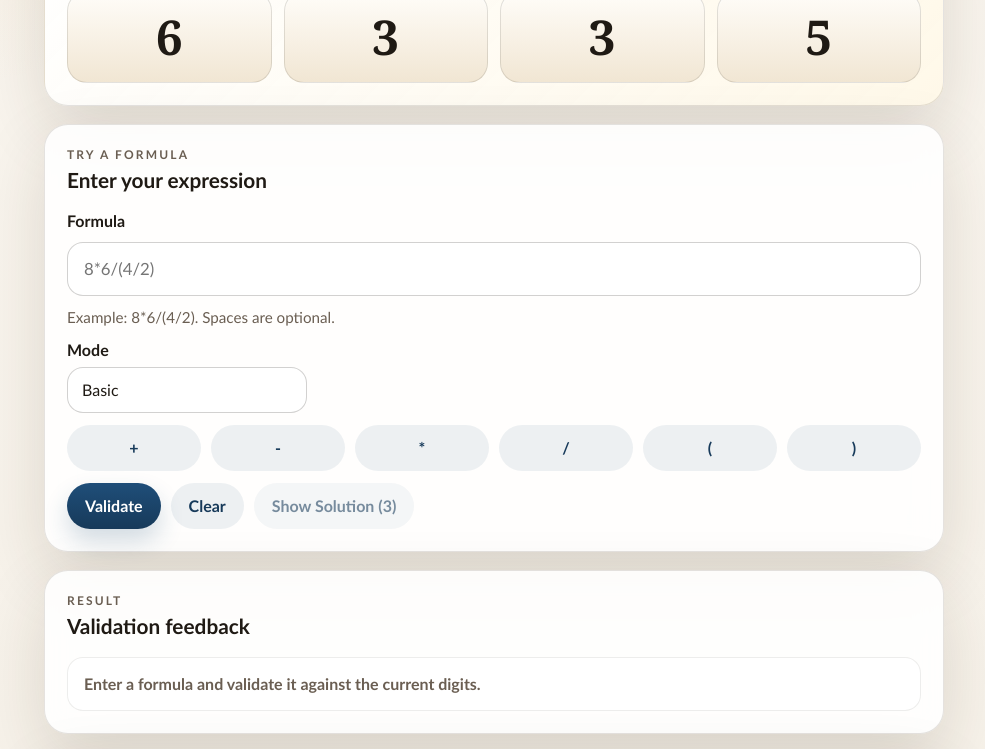
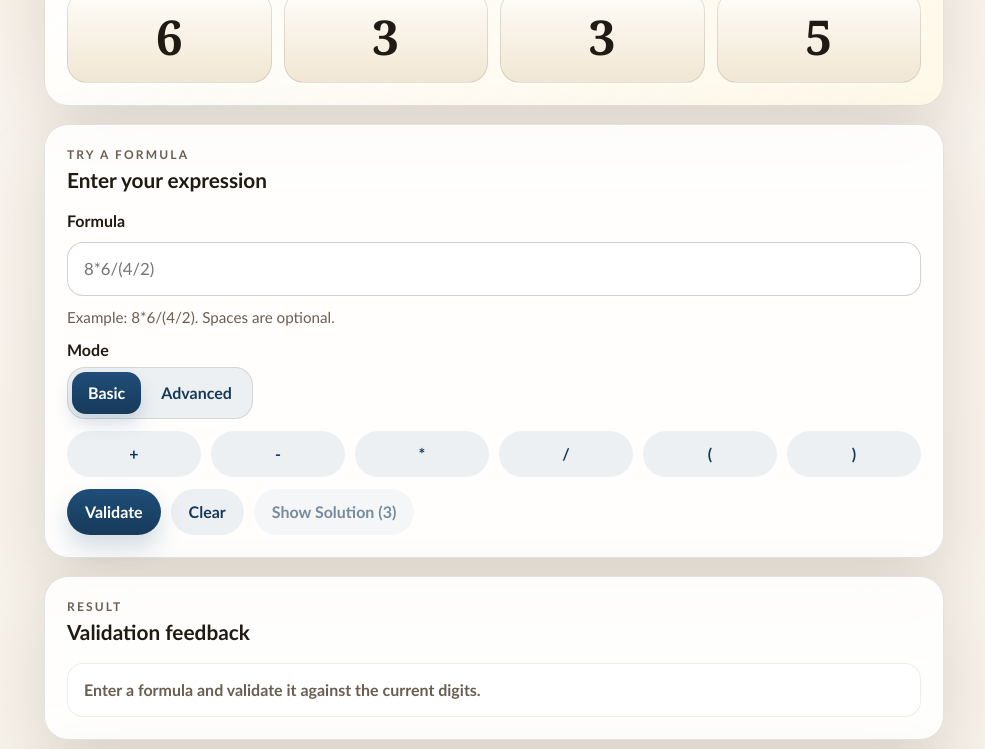
Before and after one commit to Davelhw/24-web-games, a website built with Vite: page index.html in a window 1280 px wide. Shown: the part 630-1379 px from the top of the page, without its empty margins (146-1131 px from the left). Built offline with nearby package versions, Linux system fonts and the light colour scheme.

Commit message:
Refactor mode selection UI from dropdown to button group for improved accessibility and user experience

```diff
--- a/src/main.ts
+++ b/src/main.ts
@@ -82,11 +82,11 @@ app.innerHTML = `
         </p>
 
         <div class="mode-row">
-          <label class="formula-label" for="mode-select">Mode</label>
-          <select id="mode-select" data-mode>
-            <option value="basic">Basic</option>
-            <option value="advanced">Advanced</option>
-          </select>
+          <span class="formula-label">Mode</span>
+          <div class="mode-switch" role="group" aria-label="Mode">
+            <button class="mode-switch-button" type="button" data-mode-basic>Basic</button>
+            <button class="mode-switch-button" type="button" data-mode-advanced>Advanced</button>
+          </div>
         </div>
 
         <div class="keypad" data-keypad aria-label="Formula keypad"></div>
@@ -173,7 +173,8 @@ const digitsContainer = queryRequired<HTMLDivElement>(app, '[data-digits]');
 const form = queryRequired<HTMLFormElement>(app, '[data-form]');
 const formulaInput = queryRequired<HTMLInputElement>(app, '[data-formula]');
 const instructionsElement = queryRequired<HTMLUListElement>(app, '[data-instructions]');
-const modeSelect = queryRequired<HTMLSelectElement>(app, '[data-mode]');
+const modeBasicButton = queryRequired<HTMLButtonElement>(app, '[data-mode-basic]');
+const modeAdvancedButton = queryRequired<HTMLButtonElement>(app, '[data-mode-advanced]');
 const keypadElement = queryRequired<HTMLDivElement>(app, '[data-keypad]');
 const advancedSolutionNote = queryRequired<HTMLParagraphElement>(app, '[data-advanced-solution-note]');
 const resultElement = queryRequired<HTMLDivElement>(app, '[data-result]');
@@ -453,9 +454,12 @@ function updateNewChallengeButton(): void {
 }
 
 function updateModeUI(): void {
-  modeSelect.value = currentMode;
   renderInstructions(currentMode);
   renderKeypad(currentMode);
+  modeBasicButton.classList.toggle('mode-switch-button--active', currentMode === 'basic');
+  modeAdvancedButton.classList.toggle('mode-switch-button--active', currentMode === 'advanced');
+  modeBasicButton.setAttribute('aria-pressed', String(currentMode === 'basic'));
+  modeAdvancedButton.setAttribute('aria-pressed', String(currentMode === 'advanced'));
   updateShowSolutionButton();
 }
 
@@ -727,8 +731,12 @@ formulaInput.addEventListener('input', () => {
   handleFormulaInputChanged();
 });
 
-modeSelect.addEventListener('change', () => {
-  setMode(modeSelect.value === 'advanced' ? 'advanced' : 'basic');
+modeBasicButton.addEventListener('click', () => {
+  setMode('basic');
+});
+
+modeAdvancedButton.addEventListener('click', () => {
+  setMode('advanced');
 });
 
 updateModeUI();
--- a/src/styles.css
+++ b/src/styles.css
@@ -176,23 +176,37 @@ h2 {
   gap: 8px;
 }
 
-#mode-select {
-  width: min(240px, 100%);
-  min-height: 46px;
-  border-radius: 16px;
-  border: 1px solid rgba(31, 26, 20, 0.2);
-  padding: 0 14px;
-  font: inherit;
-  font-size: 1rem;
-  color: var(--text);
-  background: rgba(255, 255, 255, 0.95);
-  outline: none;
-  appearance: none;
+.mode-switch {
+  display: inline-flex;
+  width: fit-content;
+  padding: 4px;
+  border-radius: 18px;
+  background: rgba(31, 78, 121, 0.08);
+  border: 1px solid rgba(31, 26, 20, 0.12);
+  gap: 4px;
 }
 
-#mode-select:focus {
-  border-color: rgba(31, 78, 121, 0.45);
-  box-shadow: 0 0 0 4px rgba(31, 78, 121, 0.12);
+.mode-switch-button {
+  min-height: 42px;
+  padding: 0 16px;
+  border-radius: 14px;
+  color: var(--primary-strong);
+  background: transparent;
+  box-shadow: none;
+}
+
+.mode-switch-button:hover {
+  transform: none;
+}
+
+.mode-switch-button--active {
+  color: #fff;
+  background: linear-gradient(180deg, var(--primary) 0%, var(--primary-strong) 100%);
+  box-shadow: 0 10px 18px rgba(31, 78, 121, 0.18);
+}
+
+.mode-switch-button--active:hover {
+  transform: none;
 }
 
 .keypad {
@@ -585,12 +599,16 @@ button:focus-visible {
     width: 100%;
   }
 
-  #mode-select {
+  .mode-switch {
     width: 100%;
   }
 
   .keypad {
     grid-template-columns: repeat(4, minmax(0, 1fr));
+  }
+
+  .mode-switch-button {
+    flex: 1 1 0;
   }
 
   .primary-button,
```
